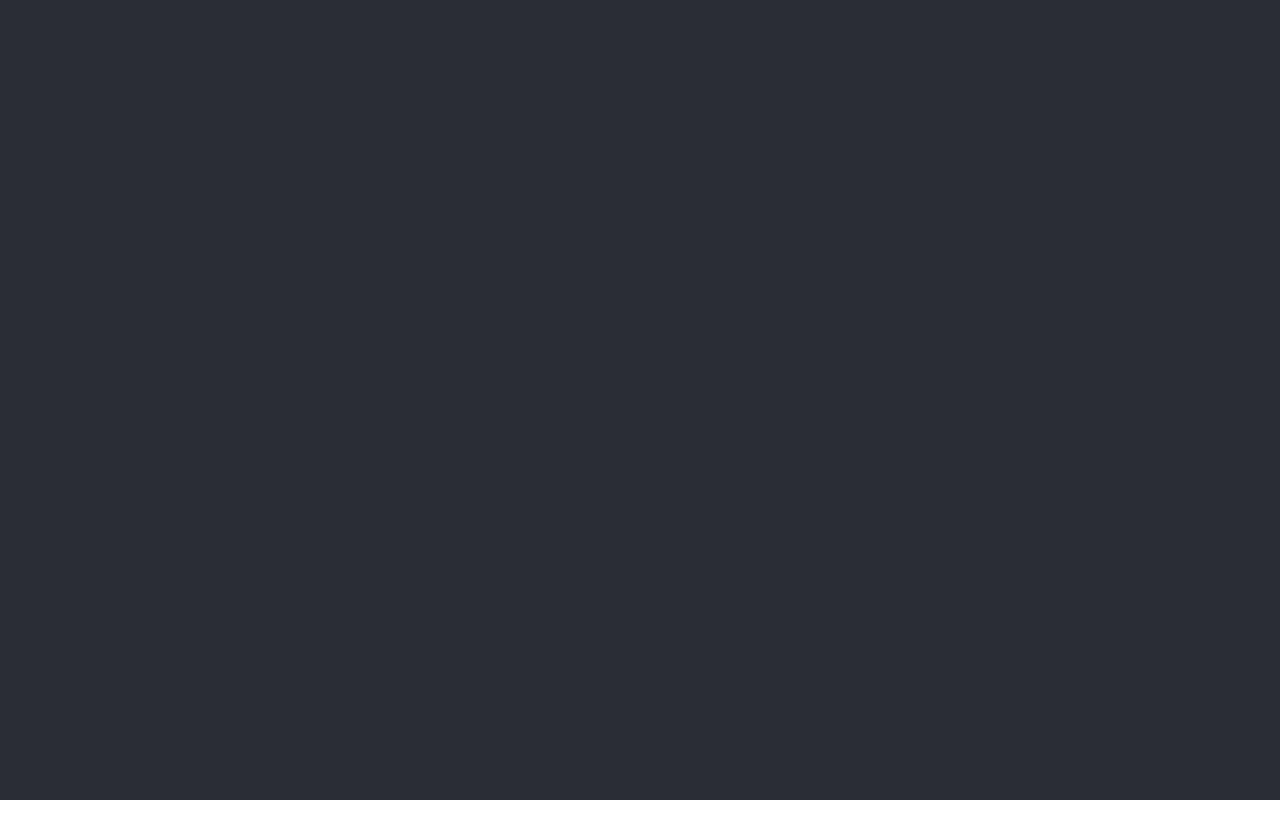
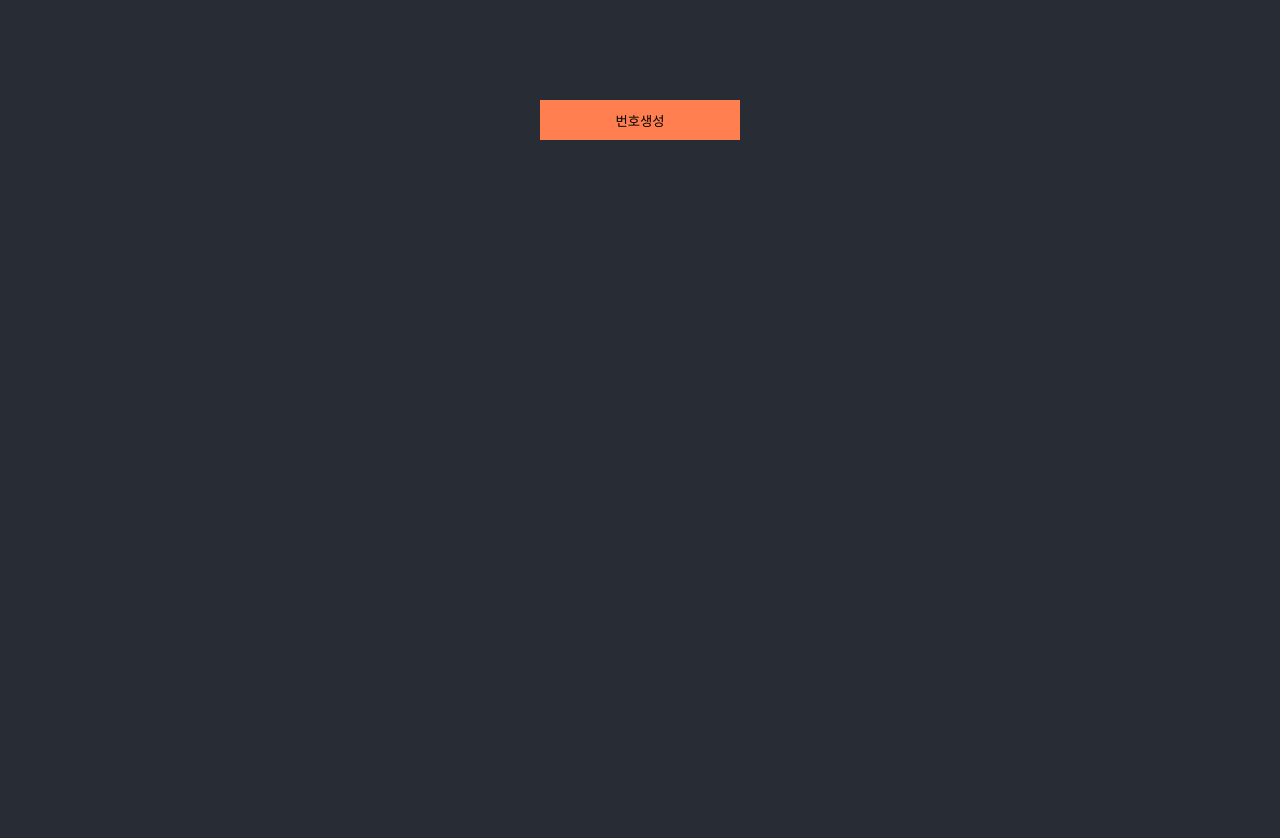
Before and after one commit to jjanddak/ts-lottery, a React (Create React App) app: page / in a window 1280 px wide. Shown: the top 838 px of the page. Before the commit the page ends 800 px from the top, so only its background shows below. Built offline with nearby package versions, Linux system fonts and the light colour scheme.

Commit message:
배포용 프로토타입

```diff
--- a/src/App.css
+++ b/src/App.css
@@ -19,9 +19,20 @@
   display: flex;
   flex-direction: column;
   align-items: center;
-  justify-content: center;
+  /* justify-content: center; */
   font-size: calc(10px + 2vmin);
+  padding-top: 100px;
   color: white;
+}
+
+button {
+  margin-bottom: 20px;
+  width: 200px;
+  height: 40px;
+  background-color: coral;
+  border: none;
+  outline: none;
+  cursor: pointer;
 }
 
 .App-link {
--- a/src/App.tsx
+++ b/src/App.tsx
@@ -1,14 +1,76 @@
-import React from 'react';
-import logo from './logo.svg';
 import './App.css';
 
 function App() {
+  function createLotto(){
+    let result:number[]=[];
 
+    function pickSome(digit:number){
+      let repeat = (Math.floor(Math.random()*10)%2)+1
+
+      if(digit===40){
+        for(let i=0; i<repeat; i++){
+          if(result.length===6) return;
+          let pickedNum = (Math.floor(Math.random()*10)%6)+digit;
+          if(!result.includes(pickedNum)){
+            result.push(pickedNum);
+          }else{
+            i--;
+          }
+        }
+      }else if(digit===0){
+        for(let i=0; i<repeat; i++){
+          if(result.length===6) return;
+          let pickedNum = (Math.floor(Math.random()*10)%10)+1;
+          if(!result.includes(pickedNum)){
+            result.push(pickedNum);
+          }else{
+            i--;
+          }
+        }
+      }else{
+        for(let i=0; i<repeat; i++){
+          if(result.length===6) return;
+          let pickedNum = (Math.floor(Math.random()*10)%10)+digit;
+          if(!result.includes(pickedNum)){
+            result.push(pickedNum);
+          }else{
+            i--;
+          }
+        }
+      }
+    }
+
+    let digits:any[]=[0,10,20,30,40];
+    while(result.length<6){
+      let ran:number=(Math.floor(Math.random()*10)%5);
+      if(digits[ran]!==undefined){
+        let digit = digits[ran];
+        pickSome(digit);
+        digits[ran] = undefined;
+      }
+    }
+
+    let bonus=(Math.floor(Math.random()*10)%45)+1
+    while(result.includes(bonus)){
+      bonus=(Math.floor(Math.random()*10)%45)+1;
+    }
+
+    result.sort((a,b)=>a-b);
+    let li:HTMLElement=document.createElement("li");
+    li.textContent=`${result.toString()} + ${bonus}`;
+    let div:HTMLElement|null=document.querySelector(".container");
+    div!.appendChild(li);
+  }
 
   return (
     <div className="App">
       <header className="App-header">
+        <button onClick={createLotto}>
+          번호생성
+        </button>
+
         <div className="container">
+
         </div>
       </header>
     </div>
```
Also changed, not shown: 1 other file (tests, documents, lock files or other folders).
